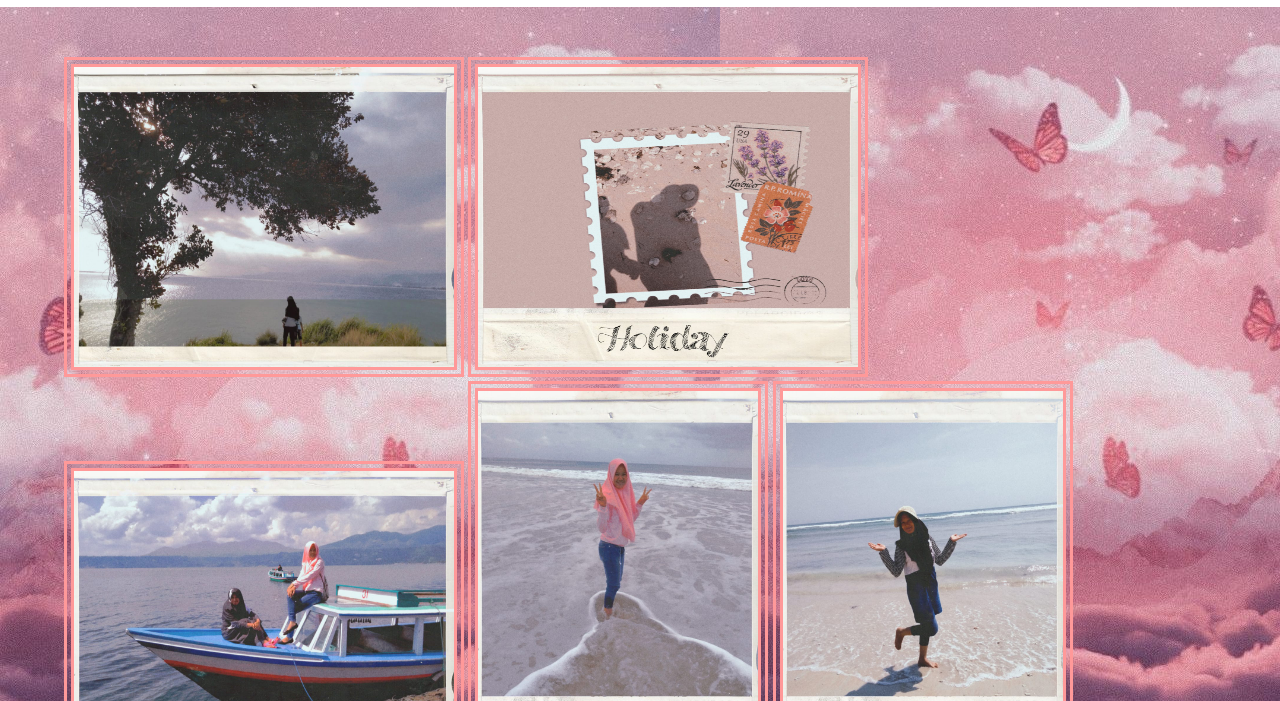
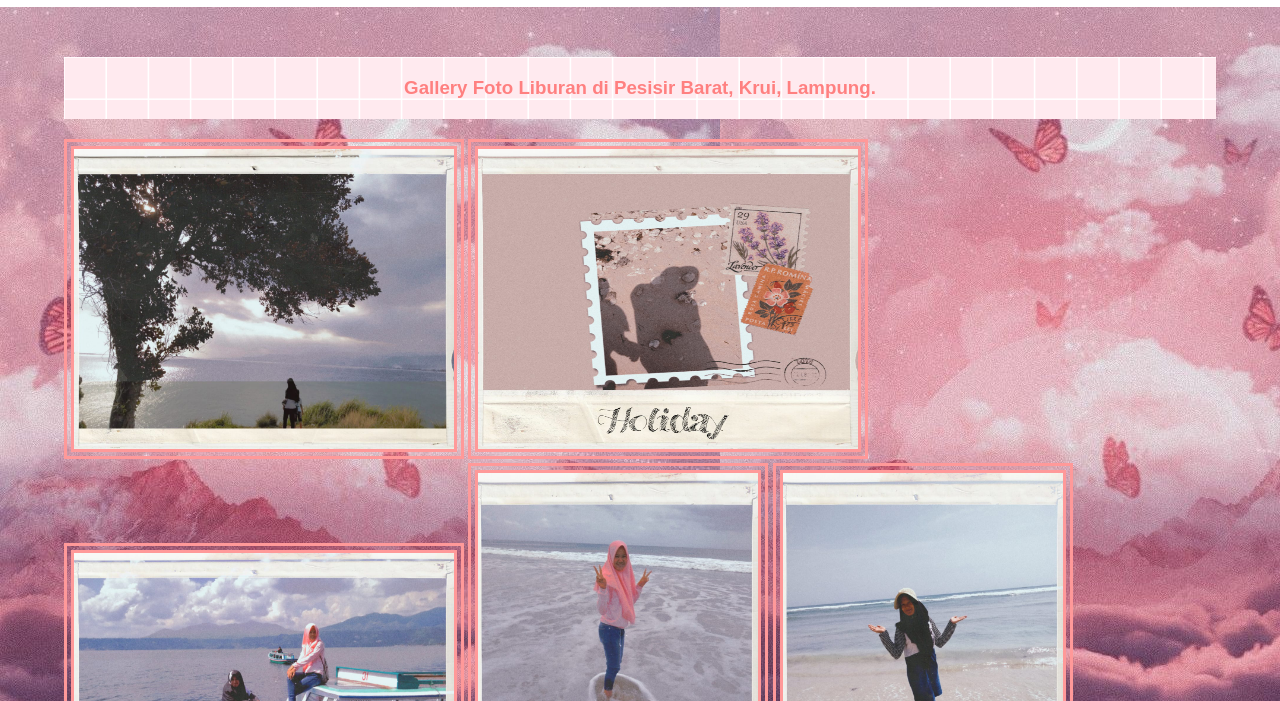
Before and after one commit to Fitri65/Fitri65.ghitub.io, a plain HTML site: page fotogaleri.html in a window 1280 px wide. Shown: the part 99-800 px from the top of the page. Drawn offline with Linux system fonts and the light colour scheme.

Commit message:
Update fotogaleri.html

```diff
--- a/fotogaleri.html
+++ b/fotogaleri.html
@@ -30,6 +30,8 @@
 		</header>
 		<section class="gallery">
 			<div class="container">
+				<h3>Gallery Foto Liburan di
+				Pesisir Barat, Krui, Lampung.</h3>
 <style>
    img {
      border: 10px double #ff9999;
```
